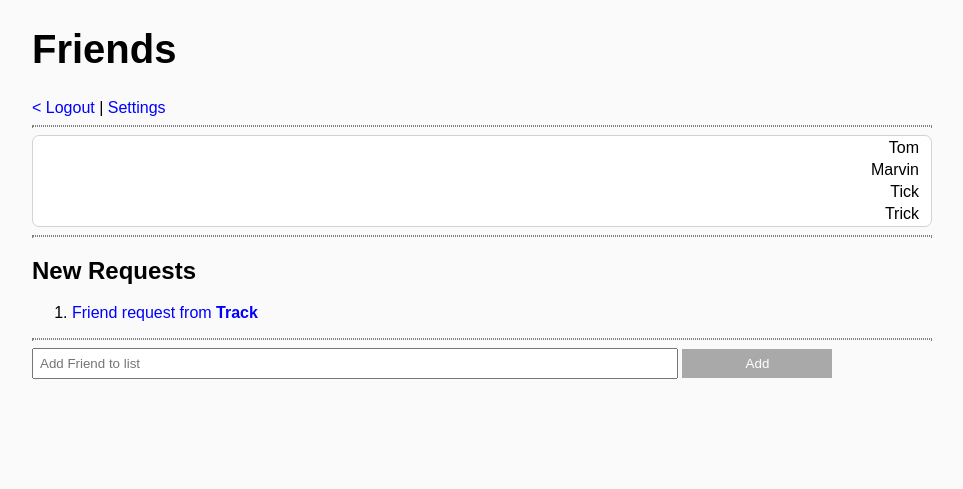
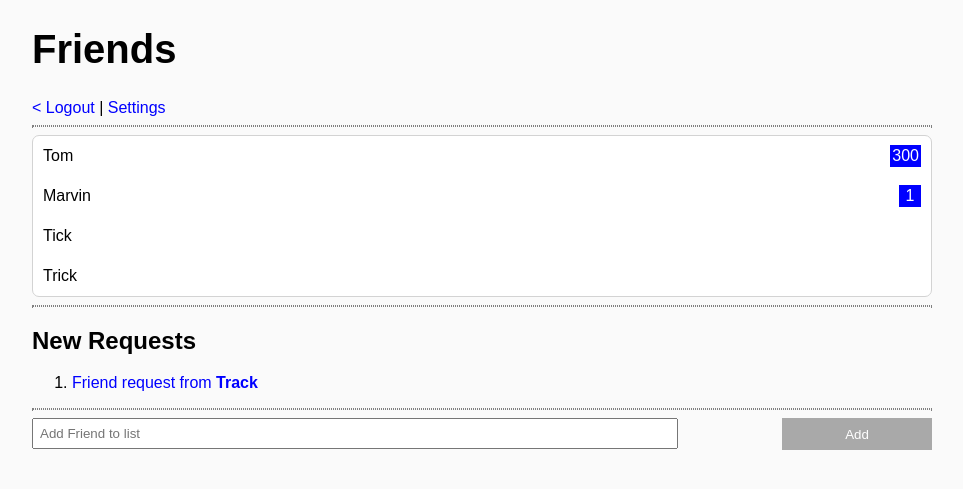
Before and after one commit to ImpyKid/webtechnologien, a PHP site: page /friends.html in a window 1280 px wide. Shown: the top 489 px of the page, without its empty margins (158-1121 px from the left). Run offline with PHP 8.4, Linux system fonts and the light colour scheme.

Commit message:
Aufgabe 2: Fertigstellung restlicher Teilaufgaben

```diff
--- a/Aufgabe 2/friends.html
+++ b/Aufgabe 2/friends.html
@@ -12,24 +12,12 @@
         <a class="good-a" href="logout.html">&lt; Logout</a> | <a class="good-a" href="settings.html">Settings</a>
         <hr>
         <div class="round-border">
-            <table>
-                <tr>
-                    <td>
-                        Tom
-                    </td>
-                </tr>
-                <tr>
-                    <td>
-                        Marvin
-                    </td>
-                </tr>
-                <tr>
-                    <td>Tick</td>
-                </tr>
-                <tr>
-                    <td>Trick</td>
-                </tr>
-            </table>
+            <ul id="friend-list">
+                <a href="chat.html" class="friend-list-name"><li>Tom</li><div>300</div></a>
+                <a href="chat.html" class="friend-list-name"><li>Marvin</li><div>1</div></a>
+                <a href="chat.html" class="friend-list-name"><li>Tick</li></a>
+                <a href="chat.html" class="friend-list-name"><li>Trick</li></a>
+            </ul>
         </div>
         <hr>
         <h2>New Requests</h2>
--- a/Aufgabe 2/login.html
+++ b/Aufgabe 2/login.html
@@ -13,9 +13,9 @@
             <br>
             <h1>Please sign in</h1>
         </div>
+
         <fieldset>
             <legend>Login</legend>
-
             <table>
                 <tr>
                     <td>
--- a/Aufgabe 2/logout.html
+++ b/Aufgabe 2/logout.html
@@ -8,7 +8,7 @@
 
 <body>
     <div class="item-center site">
-        <img class="img" src="images/logout.png" width="50" height="50">
+        <img class="img" src="images/logout.png">
         <br>
         <h1>Logged out...</h1>
         <p>See u!</p>
--- a/Aufgabe 2/register.html
+++ b/Aufgabe 2/register.html
@@ -9,7 +9,7 @@
 <body>
     <div class="site">
         <div class="item-center">
-            <img class="img" src="images/user.png" width="50" height="50">
+            <img class="img" src="images/user.png">
             <br>
             <h1>Register yourself</h1>
         </div>
--- a/Aufgabe 2/settings.html
+++ b/Aufgabe 2/settings.html
@@ -44,7 +44,7 @@
         </fieldset>
         <fieldset>
             <legend>Tell Something About You</legend>
-            <textarea rows="2" placeholder="Leave a comment here"></textarea>
+            <textarea placeholder="Leave a comment here"></textarea>
         </fieldset>
         <fieldset>
             <legend>Prefered Chat Layout</legend>
--- a/Aufgabe 2/style.css
+++ b/Aufgabe 2/style.css
@@ -16,12 +16,16 @@ table {
     width: 100%;
 }
 
+td {
+    width: 50%;
+}
+
 tbody tr td:first-child {
     text-align: right;
     padding-right: 10px;
 }
 
-.img{
+.img {
     width: 100px;
     height: 100px;
     border-radius: 50%;
@@ -32,12 +36,67 @@ hr {
 }
 
 select {
-    width: 100%;
+    width: 170px;
 }
 
-h1{
+h1 {
     color: black;
     font-size: 40px;
+}
+
+textarea {
+    max-width: 852px;
+    width: 852px;
+    height: 150px;
+}
+
+#chatbox {
+    display: flex;
+    flex-flow: row wrap;
+    padding: 10px;
+}
+
+#friend-list {
+    list-style-type: none;
+    margin: 0;
+    padding: 0;
+}
+
+.friend-list-name {
+    height: 40px;
+    padding-left: 10px;
+    cursor: pointer;
+    display: flex;
+    align-items: center;
+    color: black;
+    text-decoration: none;
+}
+
+.friend-list-name:hover {
+    background-color: lightgrey;
+}
+
+.friend-list-name div {
+    margin-left: auto;
+    margin-right: 10px;
+    background-color: blue;
+    color: white;
+    text-align: center;
+    padding: 2px;
+    min-width: 18px;
+}
+
+p.message {
+    width: 80%;
+    text-align: left;
+    margin: 8px 0px 8px 0px;
+}
+
+p.chat-time {
+    width: 20%;
+    text-align: right;
+    color: lightgrey;
+    margin: 8px 0px 8px 0px;
 }
 
 .btn-grey {
@@ -62,7 +121,15 @@ font-size: 40px;
     border: 0px;
     border-radius: 0%;
     width: 150px;
+    height: 32px;
     padding: 7px 0px 7px 0px;
+    float: right;
+}
+
+.btn-wide-grey:hover,
+.btn-blue:hover,
+.btn-grey:hover {
+    cursor: pointer;
 }
 
 .item-center {
@@ -79,20 +146,20 @@ font-size: 40px;
 .wide-text {
     width: 70%;
     padding: 6px;
+    float: left;
 }
 
 .round-border {
     border: 1px lightgrey solid;
     border-radius: 7px;
     background-color: white;
-    padding-left: 7px;
 }
 
-.good-a{
+.good-a {
     color: blue;
 }
 
-.good-a:link{
+.good-a:link {
     text-decoration: none;
 
 }
@@ -101,19 +168,19 @@ font-size: 40px;
     text-decoration: none;
 }
 
-.good-a:hover{
+.good-a:hover {
     text-decoration: underline;
 }
 
-.good-a:active{
+.good-a:active {
     text-decoration: underline;
 }
 
-.bad-a{
+.bad-a {
     color: red;
 }
 
-.bad-a:link{
+.bad-a:link {
     text-decoration: none;
 
 }
@@ -122,25 +189,26 @@ font-size: 40px;
     text-decoration: none;
 }
 
-.bad-a:hover{
+.bad-a:hover {
     text-decoration: underline;
 }
 
-.bad-a:active{
+.bad-a:active {
     text-decoration: underline;
 }
 
-.div1{
+.div1 {
     width: 200px;
     height: 200px;
     float: left;
 }
 
-.div2{
+.div2 {
     width: 30px;
     height: 220px;
     float: left;
 }
+
 .div3 {
     float: left;
     background-color: white;
```
Also changed, not shown: Aufgabe 2/chat.html (+4 -5 lines). Lines whose indentation alone changed are shown as unchanged.
